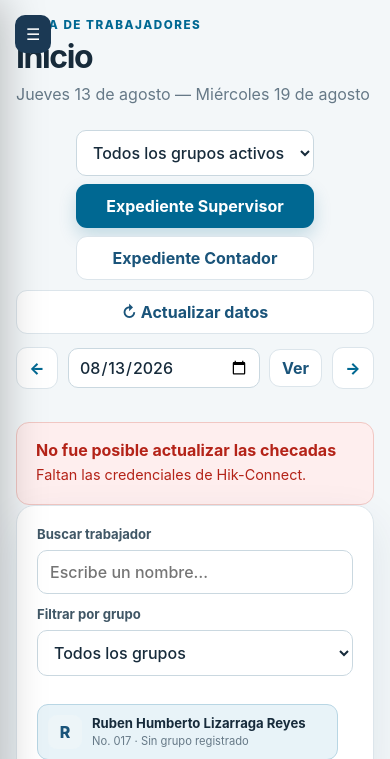
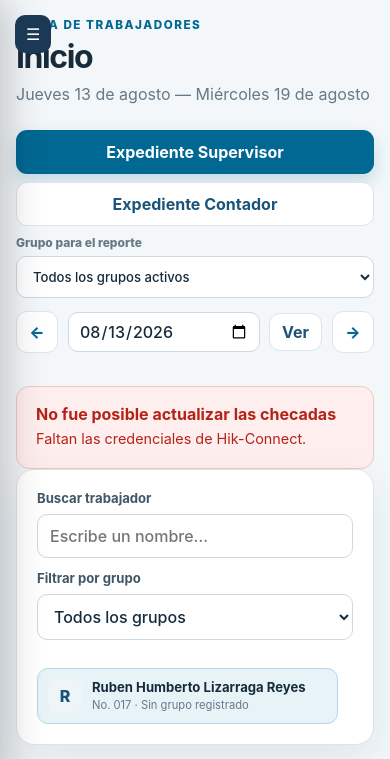
Before and after one commit to RubenTAM/ClockInTAM, a Flask app: page / in a window 390 px wide. Shown: the top 759 px of the page. Run offline with Flask 3, Linux system fonts and the light colour scheme; the visitor is signed in with stand-in values (Sample User, id 1); data comes from the database, SQL or seed files in the repository.

Commit message:
Ordenar controles de reportes en inicio

```diff
--- a/static/app.css
+++ b/static/app.css
@@ -121,9 +121,13 @@ p { color: var(--muted); line-height: 1.55; }
 .date-tile small { margin-top: 2px; font-size: .63rem; }
 .quick-panel { padding: 25px; }
 .home-header { margin-bottom: 18px; }
-.home-header-actions { align-items: center; flex-wrap: wrap; justify-content: flex-end; }
-.excel-export-form { display: flex; align-items: center; flex-wrap: wrap; gap: 8px; justify-content: flex-end; }
-.excel-export-form select { min-width: 230px; max-width: 310px; }
+.home-header-actions { align-items: flex-end; justify-content: flex-end; margin-left: auto; }
+.excel-export-form { display: flex; flex-direction: column; align-items: flex-end; gap: 9px; }
+.excel-export-buttons { display: flex; align-items: center; gap: 8px; }
+.excel-export-buttons .button { min-width: 190px; }
+.excel-group-field { display: flex; align-items: center; justify-content: flex-end; gap: 10px; margin: 0; }
+.excel-group-field span { color: var(--muted); font-size: .75rem; font-weight: 800; white-space: nowrap; }
+.excel-group-field select { width: 280px; }
 .home-page { overflow: hidden; }
 .home-page .app-main {
   height: 100vh; min-height: 0; display: flex; flex-direction: column;
@@ -639,8 +643,11 @@ td.muted { max-width: 230px; overflow: hidden; text-overflow: ellipsis; }
   .page-header { align-items: stretch; flex-direction: column; }
   .page-header .button { width: 100%; }
   .header-actions { flex-direction: column; }
-  .excel-export-form { align-items: stretch; flex-direction: column; }
-  .excel-export-form select { min-width: 0; max-width: none; width: 100%; }
+  .home-header-actions, .excel-export-form { align-items: stretch; margin-left: 0; }
+  .excel-export-buttons { flex-direction: column; }
+  .excel-export-buttons .button { min-width: 0; width: 100%; }
+  .excel-group-field { align-items: stretch; flex-direction: column; gap: 6px; }
+  .excel-group-field select { width: 100%; }
   .week-nav { justify-content: space-between; }
   .week-picker label { display: none; }
   .week-picker { flex: 1; }
--- a/templates/home.html
+++ b/templates/home.html
@@ -12,21 +12,23 @@
     <form class="excel-export-form" method="get"
           action="{{ url_for('employee_records_xlsx') }}">
       <input type="hidden" name="semana" value="{{ week_start }}">
-      <label class="sr-only" for="excel-group">Grupo para descargar</label>
+      <div class="excel-export-buttons">
+        <button class="button primary" type="submit">Expediente Supervisor</button>
+        <button class="button secondary" type="submit"
+                formaction="{{ url_for('accountant_records_xlsx') }}">
+          Expediente Contador
+        </button>
+      </div>
+      <label class="excel-group-field" for="excel-group">
+        <span>Grupo para el reporte</span>
         <select id="excel-group" name="grupo">
           <option value="">Todos los grupos activos</option>
           {% for area in employee_areas %}
             <option value="{{ area }}">{{ area }}</option>
           {% endfor %}
         </select>
-      <button class="button primary" type="submit">Expediente Supervisor</button>
-      <button class="button secondary" type="submit"
-              formaction="{{ url_for('accountant_records_xlsx') }}">
-        Expediente Contador
-      </button>
+      </label>
     </form>
-    <a class="button secondary"
-       href="{{ url_for('home', semana=week_start, actualizar=1) }}">↻ Actualizar datos</a>
   </div>
 </header>
 
```
Also changed, not shown: tests/test_app.py (+2 -0 lines). Lines whose indentation alone changed are shown as unchanged.
